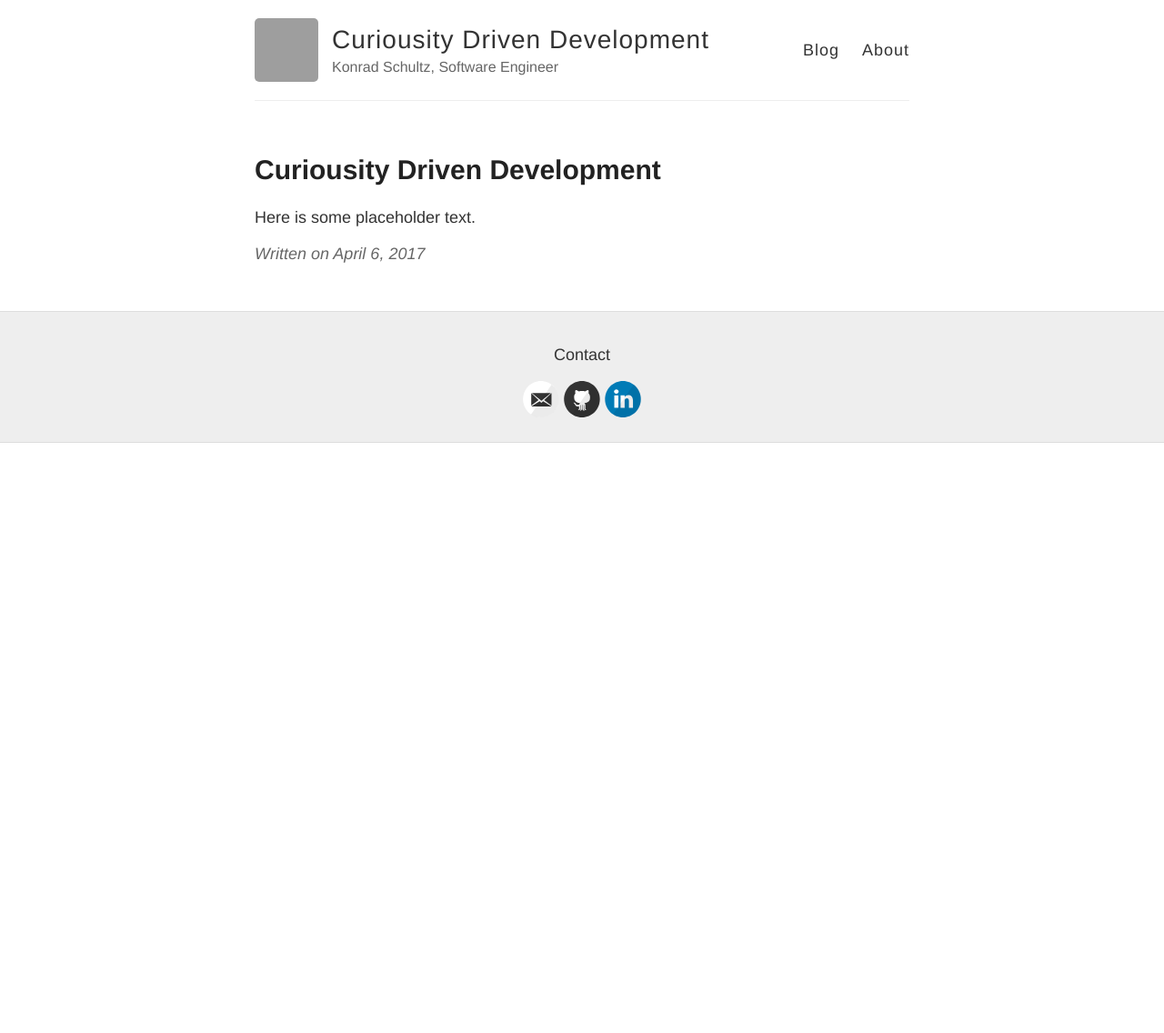
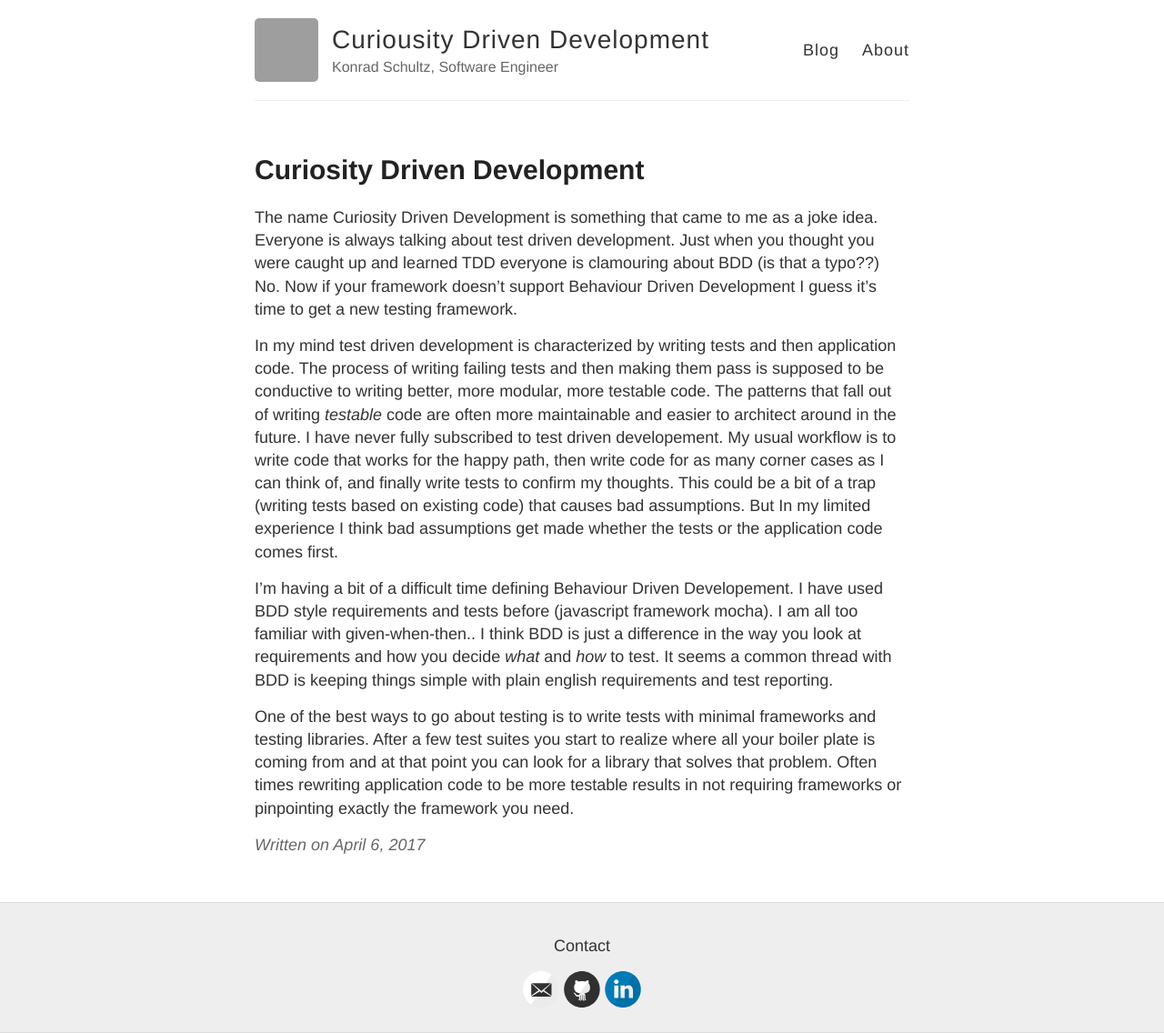
Before and after one commit to kradical/kradical.github.io, a Jekyll site: the page built from _posts/2017-4-6-Hello-World.md, in a window 1280 px wide. Shown: the whole page at 91% size. Built offline with Jekyll 4.4.1, drawn with Linux system fonts in a browser that asks for light colours; before the commit the page ends 900 px from its top, so only the background shows below that; grey boxes are pictures that could not be loaded.

Commit message:
fill out first post

```diff
--- a/_posts/2017-4-6-Hello-World.md
+++ b/_posts/2017-4-6-Hello-World.md
@@ -1,6 +1,12 @@
 ---
 layout: post
-title: Curiousity Driven Development
+title: Curiosity Driven Development
 ---
 
-Here is some placeholder text.
+The name Curiosity Driven Development is something that came to me as a joke idea. Everyone is always talking about test driven development. Just when you thought you were caught up and learned TDD everyone is clamouring about BDD (is that a typo??) No. Now if your framework doesn't support Behaviour Driven Development I guess it's time to get a new testing framework.
+
+In my mind test driven development is characterized by writing tests and then application code. The process of writing failing tests and then making them pass is supposed to be conductive to writing better, more modular, more testable code. The patterns that fall out of writing *testable* code are often more maintainable and easier to architect around in the future. I have never fully subscribed to test driven developement. My usual workflow is to write code that works for the happy path, then write code for as many corner cases as I can think of, and finally write tests to confirm my thoughts. This could be a bit of a trap (writing tests based on existing code) that causes bad assumptions. But In my limited experience I think bad assumptions get made whether the tests or the application code comes first.
+
+I'm having a bit of a difficult time defining Behaviour Driven Developement. I have used BDD style requirements and tests before (javascript framework mocha). I am all too familiar with given-when-then.. I think BDD is just a difference in the way you look at requirements and how you decide *what* and *how* to test. It seems a common thread with BDD is keeping things simple with plain english requirements and test reporting.
+
+One of the best ways to go about testing is to write tests with minimal frameworks and testing libraries. After a few test suites you start to realize where all your boiler plate is coming from and at that point you can look for a library that solves that problem. Often times rewriting application code to be more testable results in not requiring frameworks or pinpointing exactly the framework you need.
```
